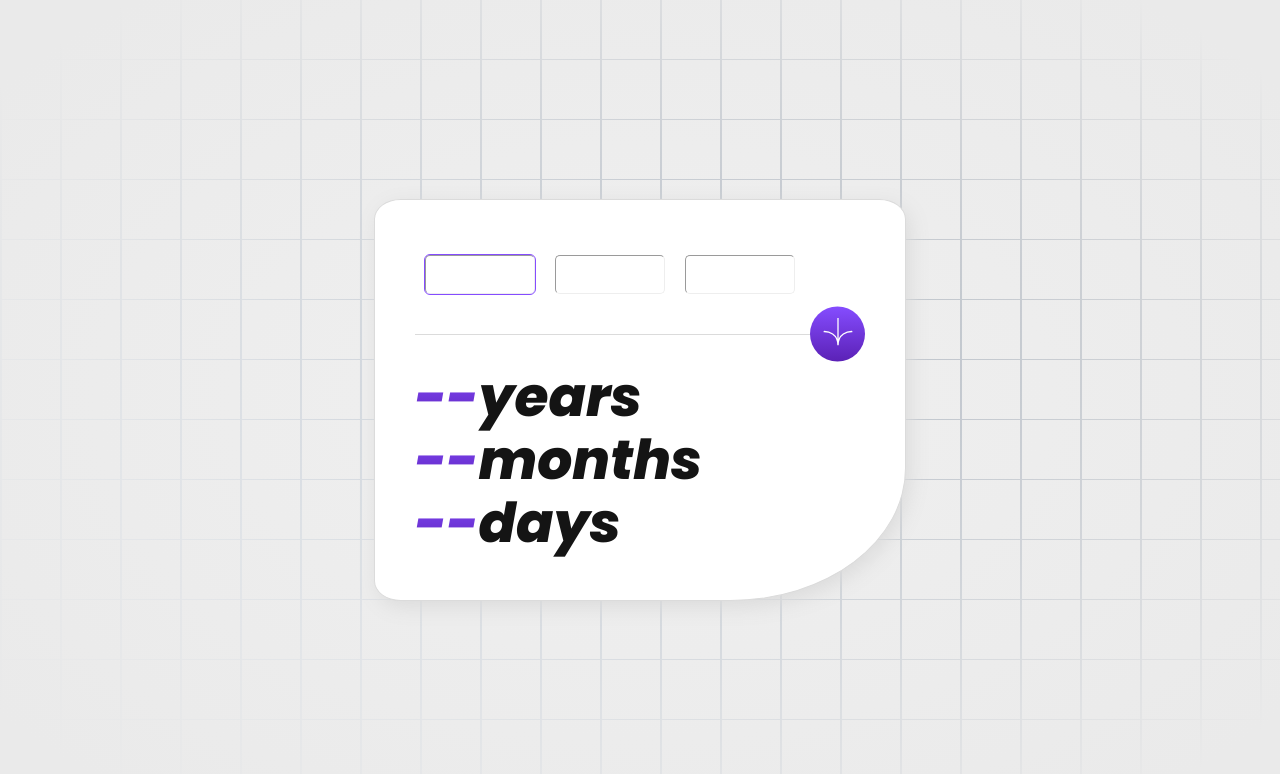
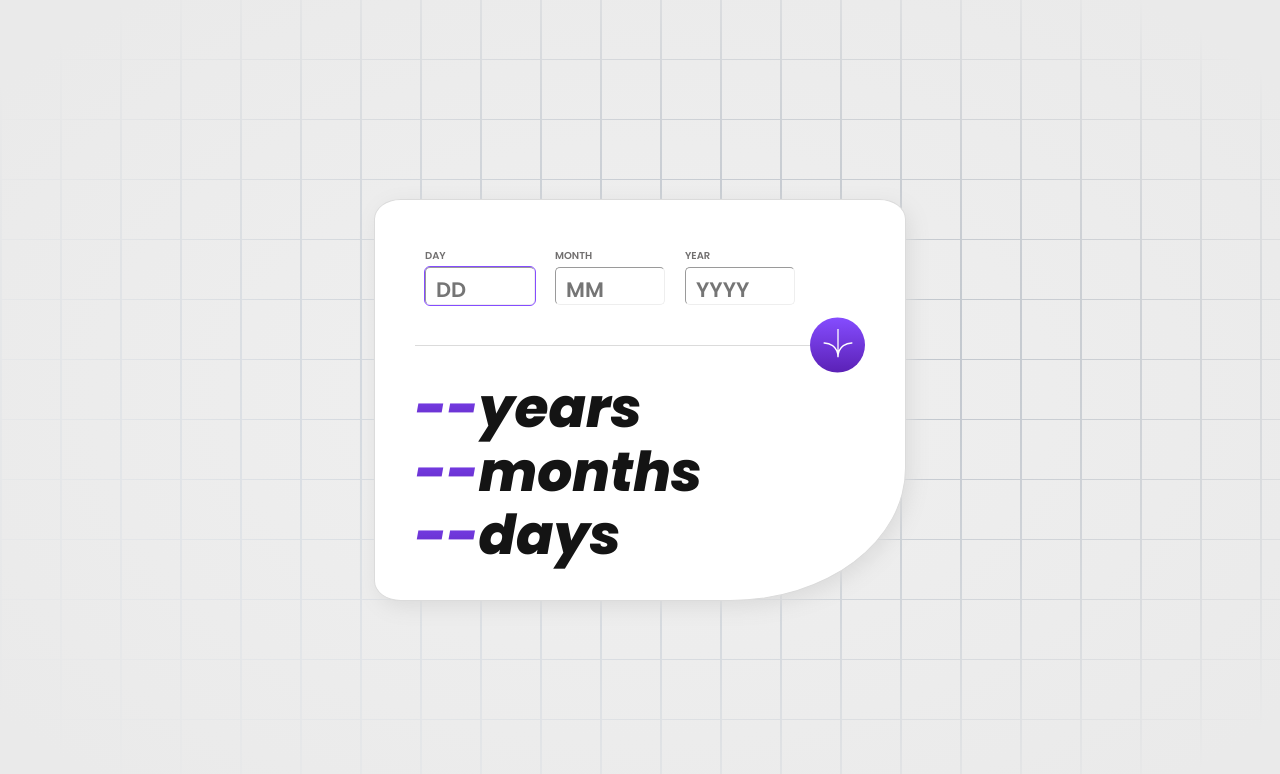
Before and after one commit to GgonzaloCaceres/AgeCalculator, a React (Vite) app: page / in a window 1280 px wide. Shown: the top 774 px of the page. Built offline with nearby package versions, Linux system fonts and the light colour scheme.

Commit message:
refactor: :art: Refactor AgeCounter component's main logic

```diff
--- a/src/components/AgeCounter/AgeCounter.jsx
+++ b/src/components/AgeCounter/AgeCounter.jsx
@@ -2,9 +2,25 @@ import styles from './AgeCounter.module.css'
 import CountersArea from '../CountersArea/CountersArea'
 import DateInput from '../DateInput/DateInput'
 import useCalculator from '../../hooks/useCalculator'
+import { useCalculatorForm } from '../../hooks/useCalculatorForm'
 
 const AgeCounter = () => {
   const { passedTime, handleCalculation } = useCalculator()
+  const {
+    day,
+    month,
+    year,
+    handleDayChange,
+    handleMonthChange,
+    handleYearChange,
+    hasValidationError
+  } = useCalculatorForm()
+
+  const isButtonEnabled =
+    hasValidationError ||
+    day.value.trim() === '' ||
+    month.value.trim() === '' ||
+    year.value.trim() === ''
 
   return (
     <div className={styles.AgeCounter}>
@@ -16,12 +32,34 @@ const AgeCounter = () => {
           className={styles.InputsArea}
           onSubmit={handleCalculation}
         >
-          <DateInput autoFocus type="Day"></DateInput>
-          <DateInput type="Month"></DateInput>
-          <DateInput type="Year"></DateInput>
+          <DateInput
+            label="DAY"
+            placeholder="DD"
+            value={day.value}
+            onChange={({ target: { value } }) => handleDayChange(value)}
+            errorMessage={day.error}
+            autoFocus
+            type="Day"
+          ></DateInput>
+          <DateInput
+            label="MONTH"
+            placeholder="MM"
+            value={month.value}
+            onChange={({ target: { value } }) => handleMonthChange(value)}
+            errorMessage={month.error}
+            type="Month"
+          ></DateInput>
+          <DateInput
+            label="YEAR"
+            placeholder="YYYY"
+            value={year.value}
+            onChange={({ target: { value } }) => handleYearChange(value)}
+            errorMessage={year.error}
+            type="Year"
+          ></DateInput>
         </form>
         <section className={styles.buttonSection}>
-          <button type="submit" form="dateForm">
+          <button disabled={isButtonEnabled} type="submit" form="dateForm">
             <img src="./icon-arrow.svg"></img>
           </button>
         </section>
```
